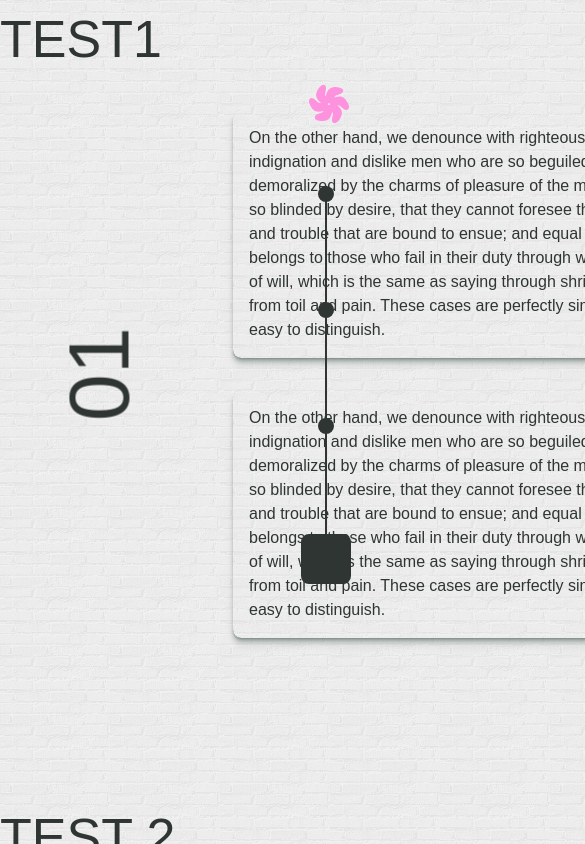
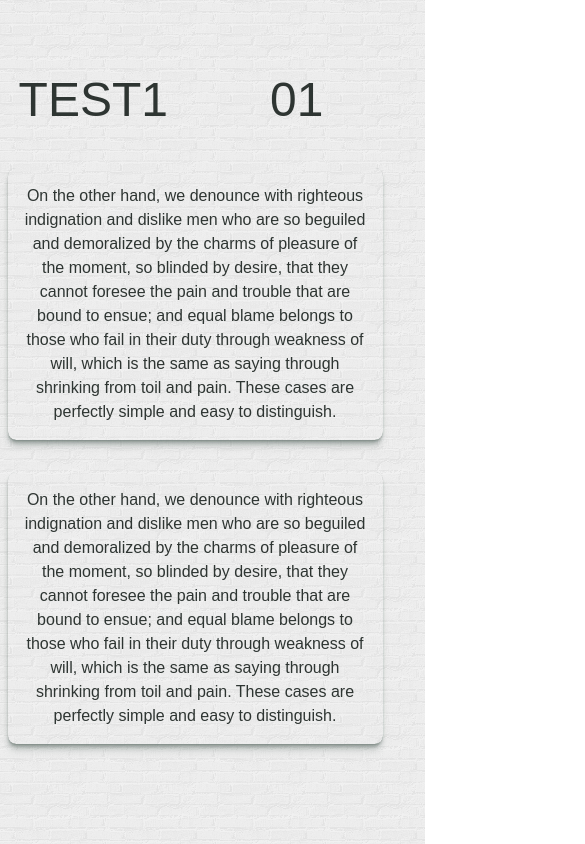
Before and after one commit to barbaraperic/pink-panther, a Next.js app: page / in a window 390 px wide. Shown: the top 844 px of the page, 585 px wide, since content can reach past the window. Built offline with nearby package versions, Linux system fonts and the light colour scheme; a web font is replaced by a local one.

Commit message:
responsive design

```diff
--- a/app/components/CardSection.module.css
+++ b/app/components/CardSection.module.css
@@ -1,9 +1,10 @@
 .section {
-    width: 900px;
+    /* width: 900px; */
     display: grid;
-    grid-template-columns: repeat(4, 1fr);
+    grid-template-columns: 1fr 1fr;
     margin-bottom: 10rem;
     gap: 2rem;
+    text-align: center;
 }
 
 .card {
@@ -13,13 +14,46 @@
     padding: 1rem;
 }
 
+.number {
+    grid-column: 2/3;
+    font-size: 2rem;
+    display: flex;
+    justify-content: center;
+    align-items: center;
+    /* transform: rotate(-90deg); */
+}
+
+.title {
+    grid-column: 1 / 2;
+    grid-row: 1 / 2;
+
+    font-size: 3rem;
+    text-transform: uppercase;
+}
+
 .paragraph-a {
-    grid-column: 2 / 4;
+    grid-column: 1 / 3;
+}
+
+.paragraph-b {
+    grid-column: 1 / 3;
+}
+
+@media (min-width: 800px) {
+    .section {
+        /* width: 900px; */
+        display: grid;
+        grid-template-columns: repeat(4, 1fr);
+        margin-bottom: 10rem;
+        gap: 2rem;
+    }
+    .paragraph-a {
+        grid-column: 2 / 5;
         grid-row: 2 / 3;
     }
 
     .paragraph-b {
-    grid-column: 2 / 4;
+        grid-column: 2 / 5;
         grid-row: 3 / 4;
     }
 
@@ -27,7 +61,7 @@
         font-size: 60px;
         grid-column: 1/2;
         grid-row: 2/4;
-    transform: rotate(-90deg);
+        /* transform: rotate(-90deg); */
         text-align: center;
         display: flex;
         justify-content: center;
@@ -37,5 +71,6 @@
     .title {
         font-size: 52px;
         text-transform: uppercase;
-    grid-column: 1 / 5;
+        /* grid-column: 1 / 5; */
     }
+}
--- a/app/components/CardSectionList.tsx
+++ b/app/components/CardSectionList.tsx
@@ -23,7 +23,7 @@ export default function CardSectionList() {
     ]
 
     return (
-        <>
+        <div>
             {sectionList.map((section) => (
                 <CardSection
                     key={section.id}
@@ -33,6 +33,6 @@ export default function CardSectionList() {
                     text={section.text}
                 />
             ))}
-        </>
+        </div>
     )
 }
--- a/app/homepage.module.css
+++ b/app/homepage.module.css
@@ -1,6 +1,9 @@
 .container {
-    width: 100vw;
+    width: 375px;
     height: 100vh;
+    display: grid;
+    grid-template-columns: 1fr;
+    margin: 4rem auto;
 }
 
 .title {
--- a/app/page.tsx
+++ b/app/page.tsx
@@ -20,16 +20,14 @@ export default function Home() {
     )
 
     return (
-        <div className={styles.container}>
-            <main ref={scrollPage} className={styles.wrapper} id="pin-windmill">
-                <NavComponent />
-                <CardSectionList />
-                <SpinnerIcon
-                    className={styles['spinner-svg']}
-                    id="pin-windmill-svg"
-                />
-                <div id="pin-windmill-wrap"></div>
-            </main>
+        <div className={styles.container} ref={scrollPage} id="pin-windmill">
+            {/* <NavComponent /> */}
+            <CardSectionList />
+            {/* <SpinnerIcon
+                className={styles['spinner-svg']}
+                id="pin-windmill-svg"
+            /> */}
+            <div id="pin-windmill-wrap"></div>
         </div>
     )
 }
```
Lines whose indentation alone changed are shown as unchanged.
